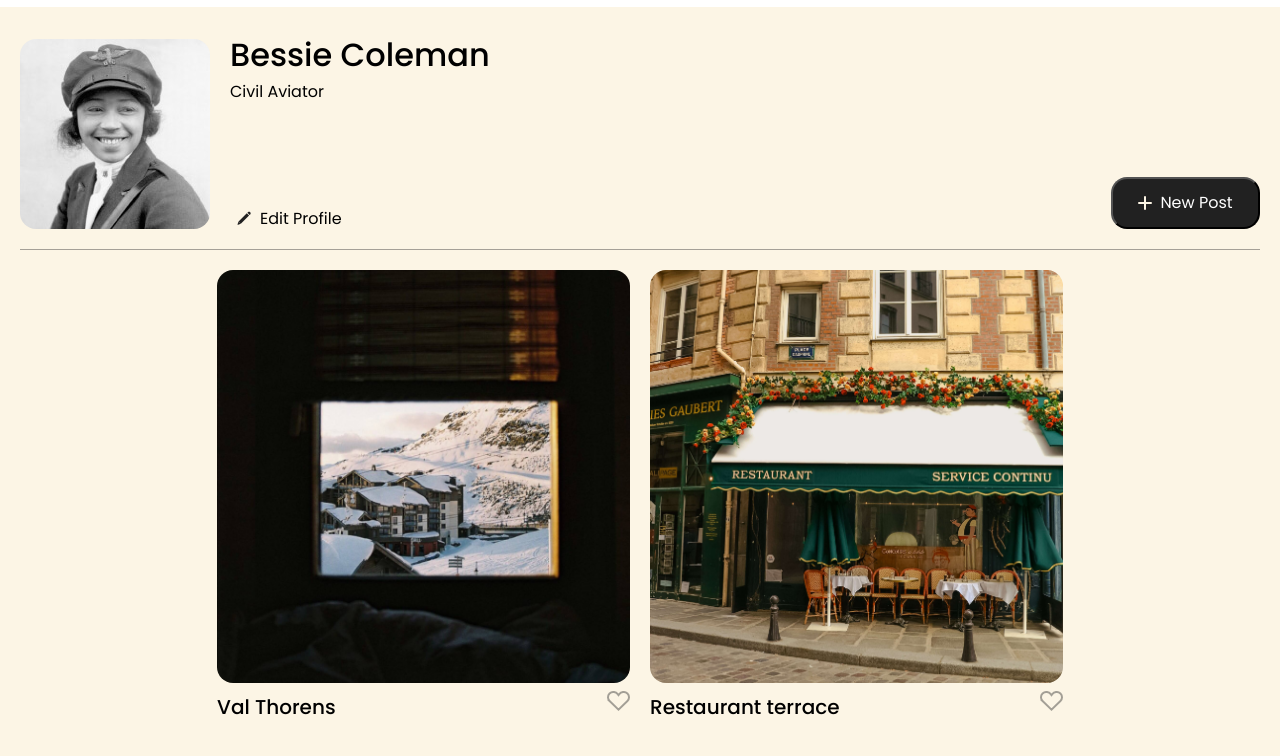
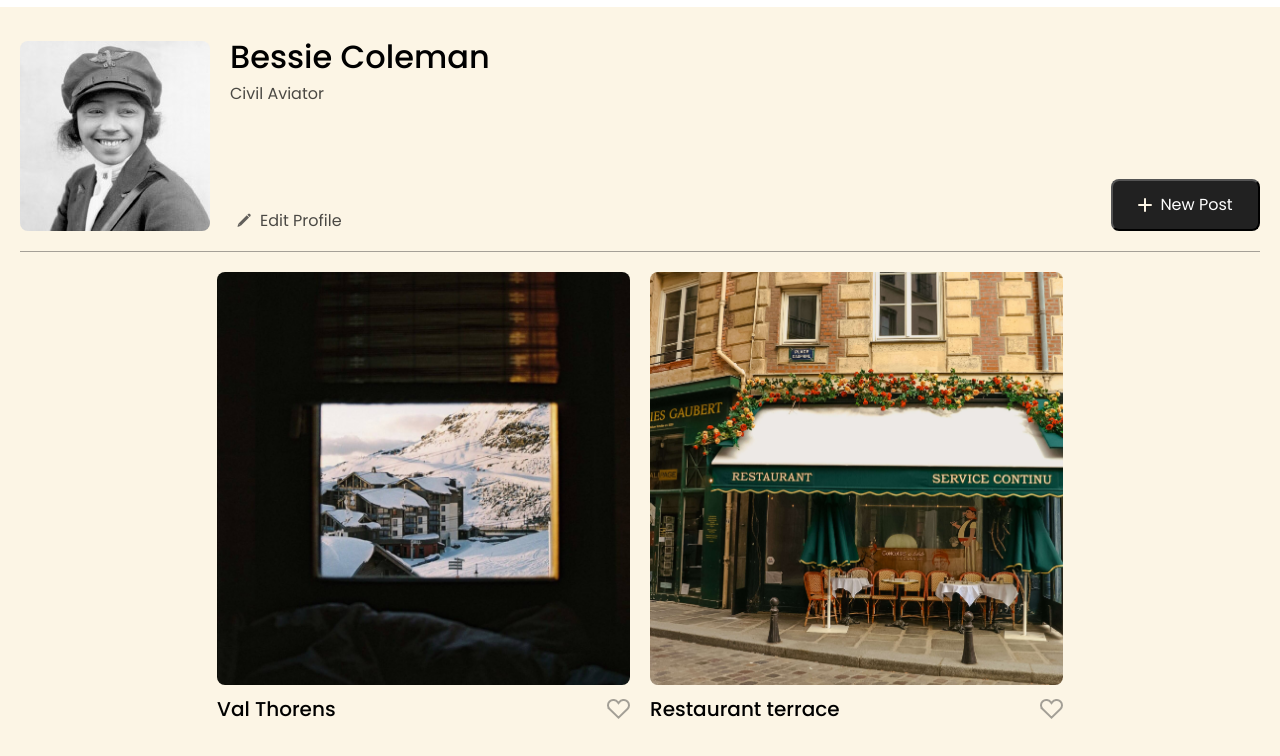
Before and after one commit to ChaLay-Chili/se_project_spots, a plain HTML site: page index.html in a window 1280 px wide. Shown: the part 39-795 px from the top of the page. Drawn offline with Linux system fonts and the light colour scheme; grey boxes are pictures that could not be loaded.

Commit message:
New update for my project

```diff
--- a/blocks/card.css
+++ b/blocks/card.css
@@ -3,7 +3,7 @@
 } */
 
 .card__title {
-  margin: 12px 0 0;
+  margin: 0;
   font-family: "Poppins";
   font-weight: 500;
   font-size: 20px;
@@ -21,10 +21,11 @@
   width: 100%;
   object-fit: cover;
   display: block;
-  border-radius: 16px;
+  border-radius: 8px;
 }
 
 .card__content {
+  margin-top: 12px;
   display: flex;
   align-items: center;
   justify-content: space-between;
--- a/blocks/cards.css
+++ b/blocks/cards.css
@@ -1,5 +1,6 @@
 .cards {
   padding-top: 20px;
+  border-bottom: 1px rgba(33, 33, 33, 0.4) solid;
 }
 
 .cards__list {
@@ -10,12 +11,12 @@
   grid-template-columns: repeat(auto-fit, 413px);
   gap: 40px 20px;
   justify-content: center;
-  border-bottom: 1px rgba(33, 33, 33, 0.4) solid;
 }
 
 @media screen and (max-width: 627px) {
   .cards__list {
     grid-template-columns: repeat(auto-fit, 288px);
     padding: 0 0 20px;
+    gap: 20px;
   }
 }
--- a/blocks/footer.css
+++ b/blocks/footer.css
@@ -1,11 +1,12 @@
 .footer {
+  padding-top: 60px;
+  padding-bottom: 60px;
 }
 .footer__copyright {
   font-family: "Poppins";
-
   font-size: 16px;
   font-style: medium;
-  margin: 60px 0 0;
+  margin: 0;
   color: rgba(33, 33, 33, 0.7);
   text-align: center;
   padding-bottom: 60px;
--- a/blocks/page.css
+++ b/blocks/page.css
@@ -6,4 +6,5 @@
 
 .page__section {
   margin: 0 auto;
+  max-width: 1280px;
 }
--- a/blocks/profile.css
+++ b/blocks/profile.css
@@ -1,8 +1,7 @@
 .profile {
   display: flex;
-  max-width: 1280px;
   margin: 0 auto;
-  padding: 32px 0 20px;
+  padding: 34px 0 20px;
 
   border-bottom: 1px rgba(33, 33, 33, 0.4) solid;
 }
@@ -11,7 +10,7 @@
   margin-right: 20px;
   height: 190px;
   width: 190px;
-  border-radius: 16px;
+  border-radius: 8px;
 }
 .profile__column {
   display: flex;
@@ -33,6 +32,7 @@
 }
 
 .profile__description {
+  opacity: 0.7;
   margin: 0;
   max-width: 420px;
   display: -webkit-box;
@@ -43,6 +43,7 @@
 }
 
 .profile__edit-btn {
+  opacity: 0.7;
   margin-top: auto;
   background: none;
   border: none;
@@ -58,7 +59,7 @@
 
 .profile__add-btn {
   margin-left: auto;
-  border-radius: 16px;
+  border-radius: 8px;
   background-color: #212121;
   height: 52px;
   width: 149px;
@@ -73,7 +74,7 @@
 .profile__add-btn:hover {
   background-color: rgba(33, 33, 33, 0.8);
 }
-@media screen and (min-width: 628px) {
+@media screen and (min-width: 627px) {
   .profile__add-btn {
     position: relative;
     top: 138px;
@@ -104,6 +105,7 @@
   .profile__column {
     margin: 0 0 20px;
     max-width: 288px;
+    align-items: center;
   }
   .profile__description {
     margin: 0 0 32px;
--- a/index.html
+++ b/index.html
@@ -8,7 +8,7 @@
     <meta name="keywords" content="HTML, CSS, sport" />
     <link rel="stylesheet" href="./pages/index.css" />
     <link rel="shortcut icon" href="favicon.ico" type="image/x-icon" />
-    <title>Sport</title>
+    <title>spots</title>
   </head>
   <body>
     <div class="page">
```
